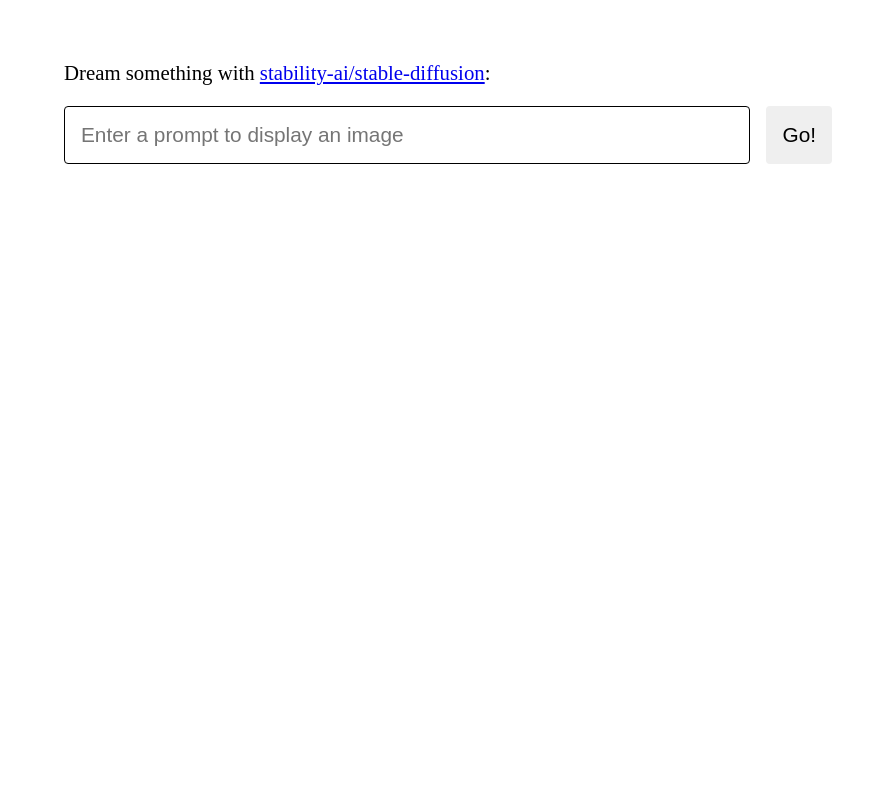
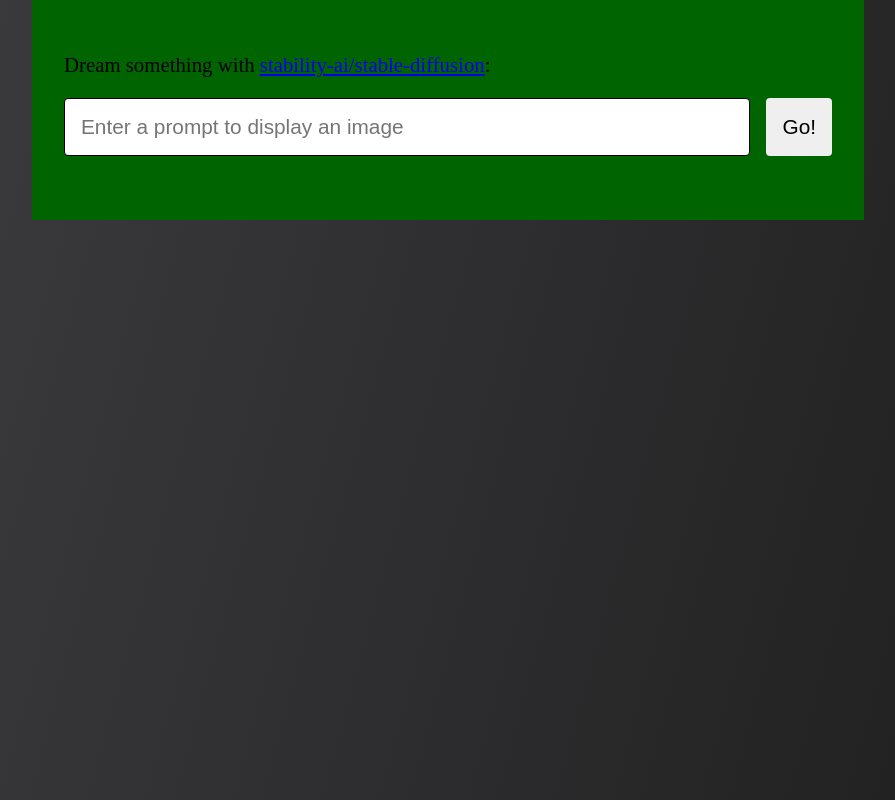
Before and after one commit to jalowe13/jacob-website, a Next.js app: page / in a window 1280 px wide. Shown: the whole page, without its empty margins (192-1087 px from the left). Built offline with nearby package versions, Linux system fonts and the light colour scheme.

Commit message:
Background gradient colors

```diff
--- a/pages/index.js
+++ b/pages/index.js
@@ -7,12 +7,16 @@ import Head from "next/head";
 import Image from "next/image";
 import styles from "../styles/Home.module.css";
 
+
+// Sleeper timeout
 const sleep = (ms) => new Promise((r) => setTimeout(r, ms));
 
+// Homepage
 export default function Home() {
   const [prediction, setPrediction] = useState(null);
   const [error, setError] = useState(null);
 
+  // Submission handler for predictions
   const handleSubmit = async (e) => {
     e.preventDefault();
     const response = await fetch("/api/predictions", {
@@ -47,12 +51,15 @@ export default function Home() {
     }
   };
 
+
+  // Start Return function of the style that returning JSX React code
   return (
+    <div className={styles.bg}>
+
     <div className={styles.container}>
-      <Head>
-        <title>Replicate + Next.js</title>
+      <Head className={styles.bg}>
+        <title>Jacob Lowe</title>
       </Head>
-
       <p>
         Dream something with{" "}
         <a href="https://replicate.com/stability-ai/stable-diffusion">stability-ai/stable-diffusion</a>:
@@ -81,5 +88,7 @@ export default function Home() {
         </div>
       )}
     </div>
+    </div>
+
   );
 }
--- a/styles/Home.module.css
+++ b/styles/Home.module.css
@@ -1,11 +1,19 @@
 /* https://replicate.com/docs/get-started/ */
+
+/* Tutorial formatting */
+
+/* Container */
+
 .container {
-    padding: 2rem;
-    font-size: 1.3rem;
-    max-width: 48rem;
-    margin: 0 auto;
+  padding: 2rem;
+  font-size: 1.3rem;
+  max-width: 48rem;
+  margin: 0 auto;
+  background-color: darkgreen;
   }
 
+/* Form */
+/* User input HTML style */
   .form {
     display: flex;
     margin-bottom: 2rem;
@@ -34,3 +42,18 @@
     aspect-ratio: 1 / 1;
     position: relative
   }
+
+  /* Start my format */
+  .bg {
+    /*Linear gradient background color*/
+    background-image: linear-gradient(105deg, rgba(62,62,66,1) 0%, rgba(30,30,30,1) 100%);
+
+    /* Fill to whole screen */
+    min-height: 100%;
+    min-width: 1024px;
+    width: 100%;
+    height: auto;
+    position: fixed;
+    top: 0;
+    left: 0;
+  }
```
